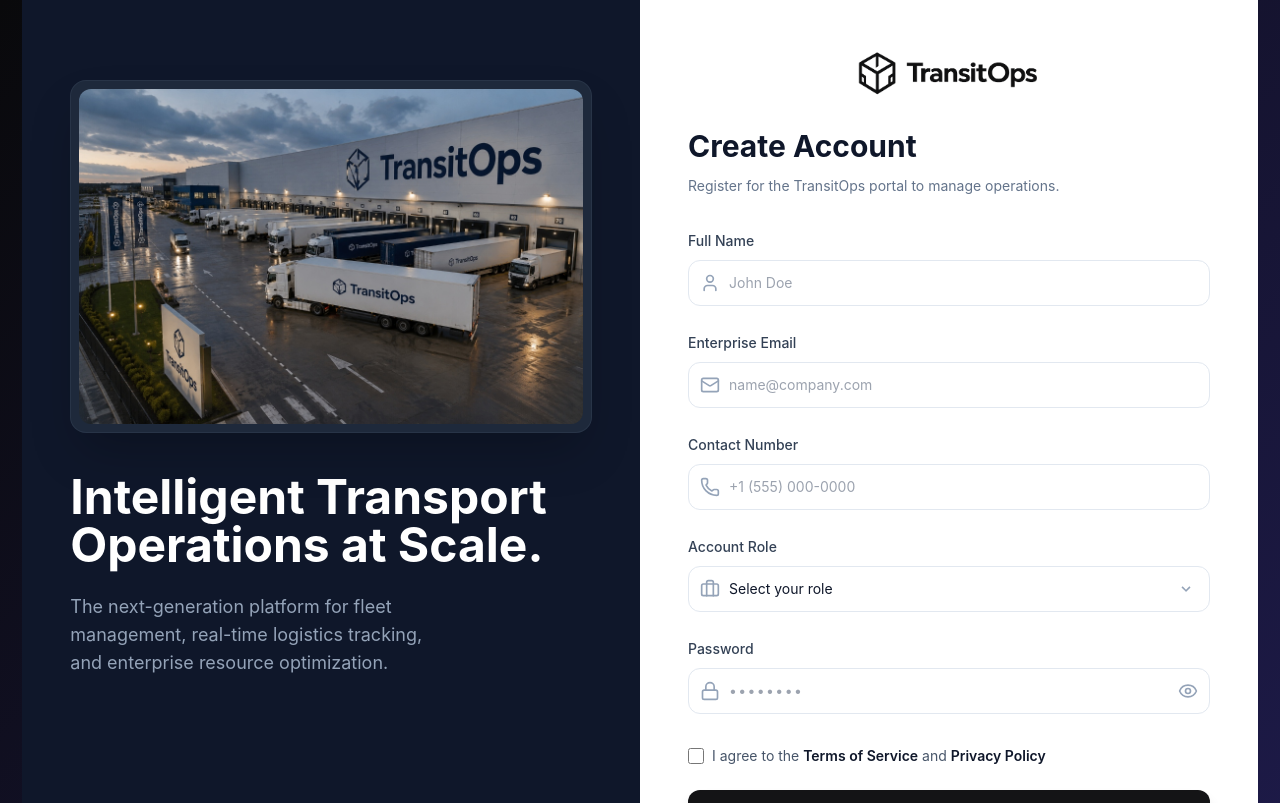
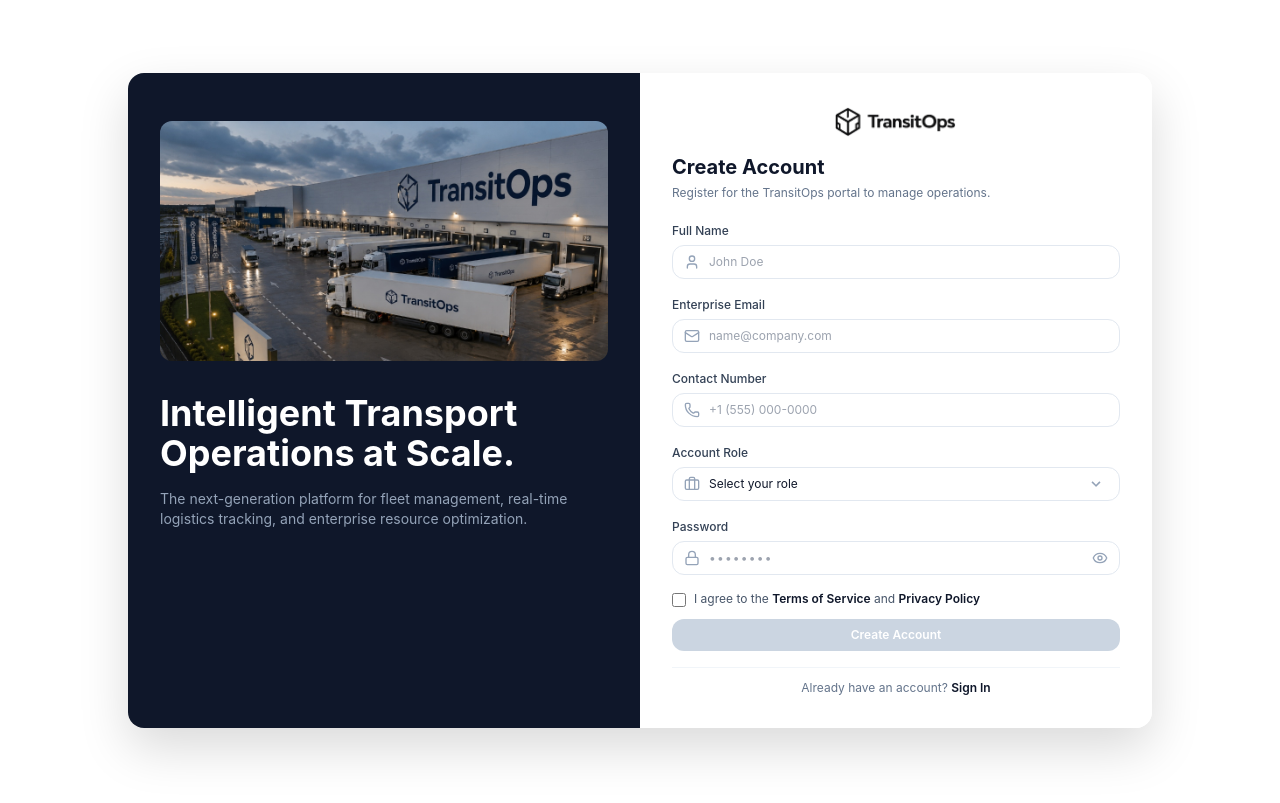
Before and after one commit to kavypatel03/TransitOps, a React (Vite) app in the folder frontend/: page /register in a window 1280 px wide. Shown: the top 803 px of the page. Built offline with nearby package versions, Linux system fonts and the light colour scheme.

Commit message:
feat: implement registration and sign-in pages with layout styling

```diff
--- a/frontend/src/index.css
+++ b/frontend/src/index.css
@@ -7,4 +7,7 @@
     @apply m-0 font-sans min-h-screen flex justify-center items-center overflow-x-hidden text-white;
     background: linear-gradient(135deg, #09090b 0%, #1e1b4b 100%);
   }
+  #root {
+    @apply w-full min-h-screen flex flex-col;
+  }
 }
--- a/frontend/src/pages/Registration.jsx
+++ b/frontend/src/pages/Registration.jsx
@@ -7,124 +7,113 @@ import logoImg from '../assets/logo.png';
 const Registration = () => {
   const [showPassword, setShowPassword] = useState(false);
   const [showConfirmPassword, setShowConfirmPassword] = useState(false);
+  const [acceptedTerms, setAcceptedTerms] = useState(false);
 
   return (
-    <div className="flex min-h-screen bg-slate-50 font-sans">
+    <div className="flex min-h-screen w-full items-center justify-center bg-white p-2 sm:p-4 font-sans">
+      <div className="flex w-full max-w-5xl flex-col lg:flex-row overflow-hidden rounded-2xl shadow-[0_20px_50px_rgba(0,0,0,0.15)]">
         {/* Left Column - Branding & Illustration */}
-      <div className="flex w-1/2 flex-col justify-between bg-slate-900 p-12 text-white">
-        <div className="max-w-2xl mx-auto w-full pt-8 flex flex-col items-center lg:items-start text-center lg:text-left">
+        <div className="flex w-full lg:w-1/2 flex-col justify-between bg-slate-900 p-6 lg:p-8 text-white">
+          <div className="max-w-2xl mx-auto w-full pt-4 flex flex-col items-center lg:items-start text-center lg:text-left">
 
-          <div className="w-full relative rounded-2xl overflow-hidden bg-slate-800 p-2 shadow-2xl border border-slate-700/50 mb-10">
+            <div className="w-full relative rounded-xl overflow-hidden mb-8 max-h-48 lg:max-h-60">
               <img
                 src={warehouseImg}
                 alt="Logistics Dashboard Illustration"
-              className="w-full h-auto rounded-xl object-cover"
+                className="w-full h-auto object-cover"
               />
             </div>
 
-          <h1 className="text-4xl lg:text-5xl font-bold leading-tight mb-6">
+            <h1 className="text-3xl lg:text-4xl font-bold leading-tight mb-4">
               Intelligent Transport<br />Operations at Scale.
             </h1>
 
-          <p className="text-slate-400 text-lg max-w-sm">
+            <p className="text-slate-400 text-sm max-w-md">
               The next-generation platform for fleet management, real-time logistics tracking, and enterprise resource optimization.
             </p>
-        </div>
-
-        <div className="max-w-2xl mx-auto w-full flex justify-between items-center text-sm text-slate-500 mt-12">
-          <div className="flex items-center gap-2">
-            <ShieldCheck className="w-4 h-4" />
-            <span>ISO 27001 Certified</span>
-          </div>
-          <div className="flex items-center gap-2">
-            <Activity className="w-4 h-4" />
-            <span>99.9% Uptime SLA</span>
-          </div>
           </div>
         </div>
 
       {/* Right Column - Registration Form */}
-      <div className="w-1/2 flex items-center justify-center p-6 sm:p-12 bg-white">
-        <div className="w-full max-w-2xl">
-          <div className="mb-8 flex items-center justify-center">
-            <img src={logoImg} alt="TransitOps Logo" className="h-12 w-auto" />
+      <div className="flex w-full lg:w-1/2 items-center justify-center bg-white p-4 sm:p-6 lg:p-8">
+        <div className="w-full max-w-xl">
+          <div className="mb-4 flex items-center justify-center">
+            <img src={logoImg} alt="TransitOps Logo" className="h-8 w-auto" />
           </div>
-          <div className="mb-8">
-            <h2 className="text-3xl font-bold text-slate-900 mb-3">Create Account</h2>
-            <p className="text-slate-500 text-sm">
+          <div className="mb-4">
+            <h2 className="text-xl font-bold text-slate-900 mb-1">Create Account</h2>
+            <p className="text-slate-500 text-xs">
               Register for the TransitOps portal to manage operations.
             </p>
           </div>
 
-          <form className="space-y-6" onSubmit={(e) => e.preventDefault()}>
+          <form className="space-y-3" onSubmit={(e) => e.preventDefault()}>
             {/* Name Input */}
-            <div className="space-y-2">
-              <label className="text-sm font-medium text-slate-700" htmlFor="name">
+            <div className="space-y-1">
+              <label className="text-xs font-medium text-slate-700" htmlFor="name">
                 Full Name
               </label>
               <div className="relative">
                 <div className="absolute inset-y-0 left-0 pl-3 flex items-center pointer-events-none text-slate-400">
-                  <User className="h-5 w-5" />
+                  <User className="h-4 w-4" />
                 </div>
                 <input
                   id="name"
                   type="text"
                   placeholder="John Doe"
-                  className="w-full pl-10 pr-4 py-3 bg-white border border-slate-200 rounded-xl text-sm focus:outline-none focus:ring-2 focus:ring-slate-900 focus:border-transparent transition-colors"
+                  className="w-full pl-9 pr-4 py-2 bg-white border border-slate-200 rounded-xl text-xs focus:outline-none focus:ring-2 focus:ring-slate-900 focus:border-transparent transition-colors"
                 />
               </div>
             </div>
 
             {/* Email Input */}
-            <div className="space-y-2">
-              <label className="text-sm font-medium text-slate-700" htmlFor="email">
+            <div className="space-y-1">
+              <label className="text-xs font-medium text-slate-700" htmlFor="email">
                 Enterprise Email
               </label>
               <div className="relative">
                 <div className="absolute inset-y-0 left-0 pl-3 flex items-center pointer-events-none text-slate-400">
-                  <Mail className="h-5 w-5" />
+                  <Mail className="h-4 w-4" />
                 </div>
                 <input
                   id="email"
                   type="email"
                   placeholder="name@company.com"
-                  className="w-full pl-10 pr-4 py-3 bg-white border border-slate-200 rounded-xl text-sm focus:outline-none focus:ring-2 focus:ring-slate-900 focus:border-transparent transition-colors"
+                  className="w-full pl-9 pr-4 py-2 bg-white border border-slate-200 rounded-xl text-xs focus:outline-none focus:ring-2 focus:ring-slate-900 focus:border-transparent transition-colors"
                 />
               </div>
             </div>
 
             {/* Phone Number Input */}
-            <div className="space-y-2">
-              <label className="text-sm font-medium text-slate-700" htmlFor="phone">
+            <div className="space-y-1">
+              <label className="text-xs font-medium text-slate-700" htmlFor="phone">
                 Contact Number
               </label>
               <div className="relative">
                 <div className="absolute inset-y-0 left-0 pl-3 flex items-center pointer-events-none text-slate-400">
-                  <Phone className="h-5 w-5" />
+                  <Phone className="h-4 w-4" />
                 </div>
                 <input
                   id="phone"
                   type="tel"
                   placeholder="+1 (555) 000-0000"
-                  className="w-full pl-10 pr-4 py-3 bg-white border border-slate-200 rounded-xl text-sm focus:outline-none focus:ring-2 focus:ring-slate-900 focus:border-transparent transition-colors"
+                  className="w-full pl-9 pr-4 py-2 bg-white border border-slate-200 rounded-xl text-xs focus:outline-none focus:ring-2 focus:ring-slate-900 focus:border-transparent transition-colors"
                 />
               </div>
             </div>
 
-
-
             {/* Role Select */}
-            <div className="space-y-2">
-              <label className="text-sm font-medium text-slate-700" htmlFor="role">
+            <div className="space-y-1">
+              <label className="text-xs font-medium text-slate-700" htmlFor="role">
                 Account Role
               </label>
               <div className="relative">
                 <div className="absolute inset-y-0 left-0 pl-3 flex items-center pointer-events-none text-slate-400">
-                  <Briefcase className="h-5 w-5" />
+                  <Briefcase className="h-4 w-4" />
                 </div>
                 <select
                   id="role"
-                  className="w-full pl-10 pr-4 py-3 bg-white border border-slate-200 rounded-xl text-sm text-slate-900 focus:outline-none focus:ring-2 focus:ring-slate-900 focus:border-transparent transition-colors appearance-none"
+                  className="w-full pl-9 pr-4 py-2 bg-white border border-slate-200 rounded-xl text-xs text-slate-900 focus:outline-none focus:ring-2 focus:ring-slate-900 focus:border-transparent transition-colors appearance-none"
                   defaultValue=""
                 >
                   <option value="" disabled>Select your role</option>
@@ -140,26 +129,26 @@ const Registration = () => {
             </div>
 
             {/* Password Input */}
-            <div className="space-y-2">
-              <label className="text-sm font-medium text-slate-700" htmlFor="password">
+            <div className="space-y-1">
+              <label className="text-xs font-medium text-slate-700" htmlFor="password">
                 Password
               </label>
               <div className="relative">
                 <div className="absolute inset-y-0 left-0 pl-3 flex items-center pointer-events-none text-slate-400">
-                  <Lock className="h-5 w-5" />
+                  <Lock className="h-4 w-4" />
                 </div>
                 <input
                   id="password"
                   type={showPassword ? "text" : "password"}
                   placeholder="••••••••"
-                  className="w-full pl-10 pr-12 py-3 bg-white border border-slate-200 rounded-xl text-sm focus:outline-none focus:ring-2 focus:ring-slate-900 focus:border-transparent transition-colors tracking-widest placeholder:tracking-widest"
+                  className="w-full pl-9 pr-12 py-2 bg-white border border-slate-200 rounded-xl text-xs focus:outline-none focus:ring-2 focus:ring-slate-900 focus:border-transparent transition-colors tracking-widest placeholder:tracking-widest"
                 />
                 <button
                   type="button"
                   onClick={() => setShowPassword(!showPassword)}
                   className="absolute inset-y-0 right-0 pr-3 flex items-center text-slate-400 hover:text-slate-600 focus:outline-none"
                 >
-                  {showPassword ? <EyeOff className="h-5 w-5" /> : <Eye className="h-5 w-5" />}
+                  {showPassword ? <EyeOff className="h-4 w-4" /> : <Eye className="h-4 w-4" />}
                 </button>
               </div>
             </div>
@@ -167,13 +156,15 @@ const Registration = () => {
 
 
             {/* Terms Checkbox */}
-            <div className="flex items-start pt-2">
+            <div className="flex items-start pt-1">
               <input
                 id="terms"
                 type="checkbox"
-                className="h-4 w-4 mt-0.5 text-slate-900 focus:ring-slate-900 border-slate-300 rounded cursor-pointer accent-slate-900"
+                checked={acceptedTerms}
+                onChange={(e) => setAcceptedTerms(e.target.checked)}
+                className="h-3.5 w-3.5 mt-0.5 text-slate-900 focus:ring-slate-900 border-slate-300 rounded cursor-pointer accent-slate-900"
               />
-              <label htmlFor="terms" className="ml-2 block text-sm text-slate-600 cursor-pointer">
+              <label htmlFor="terms" className="ml-2 block text-xs text-slate-600 cursor-pointer">
                 I agree to the <a href="#" className="font-semibold text-slate-900 hover:underline">Terms of Service</a> and <a href="#" className="font-semibold text-slate-900 hover:underline">Privacy Policy</a>
               </label>
             </div>
@@ -181,15 +172,19 @@ const Registration = () => {
             {/* Submit Button */}
             <button
               type="submit"
-              className="w-full bg-[#141416] hover:bg-black text-white font-semibold py-3.5 px-4 rounded-xl transition-all duration-200 ease-in-out transform hover:-translate-y-[1px] shadow-lg shadow-slate-900/20 active:translate-y-0 active:shadow-none mt-2"
+              disabled={!acceptedTerms}
+              className={`w-full font-semibold py-2 px-4 rounded-xl transition-all duration-200 ease-in-out transform shadow-md text-white mt-1 text-xs
+                ${acceptedTerms
+                  ? 'bg-[#141416] hover:bg-black hover:-translate-y-[1px] shadow-slate-900/10 active:translate-y-0 active:shadow-none cursor-pointer'
+                  : 'bg-slate-300 shadow-none cursor-not-allowed text-slate-500'}`}
             >
               Create Account
             </button>
           </form>
 
           {/* Footer Links */}
-          <div className="mt-8 pt-6 border-t border-slate-100 flex flex-col items-center gap-4">
-            <p className="text-sm text-slate-500">
+          <div className="mt-4 pt-3 border-t border-slate-100 flex flex-col items-center gap-2">
+            <p className="text-xs text-slate-500">
               Already have an account?{' '}
               <Link to="/" className="font-semibold text-slate-900 hover:underline">
                 Sign In
@@ -199,6 +194,7 @@ const Registration = () => {
         </div>
       </div>
     </div>
+    </div>
   );
 };
 
--- a/frontend/src/pages/SignIn.jsx
+++ b/frontend/src/pages/SignIn.jsx
@@ -14,107 +14,97 @@ const SignIn = () => {
   };
 
   return (
-    <div className="flex min-h-screen bg-slate-50 font-sans">
+    <div className="flex min-h-screen w-full items-center justify-center bg-white p-2 sm:p-4 font-sans">
+      <div className="flex w-full max-w-5xl flex-col lg:flex-row overflow-hidden rounded-2xl shadow-[0_20px_50px_rgba(0,0,0,0.15)]">
         {/* Left Column - Branding & Illustration */}
-      <div className="flex w-1/2 flex-col justify-between bg-slate-900 p-12 text-white">
-        <div className="max-w-2xl mx-auto w-full pt-8 flex flex-col items-center lg:items-start text-center lg:text-left">
+        <div className="flex w-full lg:w-1/2 flex-col justify-between bg-slate-900 p-6 lg:p-8 text-white">
+          <div className="max-w-2xl mx-auto w-full pt-4 flex flex-col items-center lg:items-start text-center lg:text-left">
 
-          <div className="w-full relative rounded-2xl overflow-hidden bg-slate-800 p-2 shadow-2xl border border-slate-700/50 mb-10">
+            <div className="w-full relative rounded-xl overflow-hidden mb-8 max-h-48 lg:max-h-60">
               <img
                 src={warehouseImg}
                 alt="Logistics Dashboard Illustration"
-              className="w-full h-auto rounded-xl object-cover"
+                className="w-full h-auto object-cover"
               />
             </div>
 
-          <h1 className="text-4xl lg:text-5xl font-bold leading-tight mb-6">
+            <h1 className="text-3xl lg:text-4xl font-bold leading-tight mb-4">
               Intelligent Transport<br />Operations at Scale.
             </h1>
 
-          <p className="text-slate-400 text-lg max-w-sm">
+            <p className="text-slate-400 text-sm max-w-md">
               The next-generation platform for fleet management, real-time logistics tracking, and enterprise resource optimization.
             </p>
-        </div>
-
-        <div className="max-w-2xl mx-auto w-full flex justify-between items-center text-sm text-slate-500 mt-12">
-          <div className="flex items-center gap-2">
-            <ShieldCheck className="w-4 h-4" />
-            <span>ISO 27001 Certified</span>
-          </div>
-          <div className="flex items-center gap-2">
-            <Activity className="w-4 h-4" />
-            <span>99.9% Uptime SLA</span>
-          </div>
           </div>
         </div>
 
       {/* Right Column - Sign In Form */}
-      <div className="w-1/2 flex items-center justify-center p-6 sm:p-12 bg-white">
-        <div className="w-full max-w-2xl">
-          <div className="mb-10 flex items-center justify-center">
-            <img src={logoImg} alt="TransitOps Logo" className="h-12 w-auto" />
+      <div className="flex w-full lg:w-1/2 items-center justify-center bg-white p-4 sm:p-6 lg:p-8">
+        <div className="w-full max-w-xl">
+          <div className="mb-4 flex items-center justify-center">
+            <img src={logoImg} alt="TransitOps Logo" className="h-8 w-auto" />
           </div>
-          <div className="mb-8">
-            <h2 className="text-3xl font-bold text-slate-900 mb-3">Sign In</h2>
-            <p className="text-slate-500 text-sm">
+          <div className="mb-4">
+            <h2 className="text-xl font-bold text-slate-900 mb-1">Sign In</h2>
+            <p className="text-slate-500 text-xs">
               Enter your credentials to access the TransitOps portal.
             </p>
           </div>
 
-          <form className="space-y-6" onSubmit={handleSignIn}>
+          <form className="space-y-4" onSubmit={handleSignIn}>
             {/* Email Input */}
-            <div className="space-y-2">
-              <label className="text-sm font-medium text-slate-700" htmlFor="email">
+            <div className="space-y-1">
+              <label className="text-xs font-medium text-slate-700" htmlFor="email">
                 Enterprise Email
               </label>
               <div className="relative">
                 <div className="absolute inset-y-0 left-0 pl-3 flex items-center pointer-events-none text-slate-400">
-                  <Mail className="h-5 w-5" />
+                  <Mail className="h-4 w-4" />
                 </div>
                 <input
                   id="email"
                   type="email"
                   placeholder="name@company.com"
-                  className="w-full pl-10 pr-4 py-3 bg-white border border-slate-200 rounded-xl text-sm focus:outline-none focus:ring-2 focus:ring-slate-900 focus:border-transparent transition-colors"
+                  className="w-full pl-9 pr-4 py-2 bg-white border border-slate-200 rounded-xl text-xs focus:outline-none focus:ring-2 focus:ring-slate-900 focus:border-transparent transition-colors"
                 />
               </div>
             </div>
 
             {/* Password Input */}
-            <div className="space-y-2">
+            <div className="space-y-1">
               <div className="flex items-center justify-between">
-                <label className="text-sm font-medium text-slate-700" htmlFor="password">
+                <label className="text-xs font-medium text-slate-700" htmlFor="password">
                   Password
                 </label>
               </div>
               <div className="relative">
                 <div className="absolute inset-y-0 left-0 pl-3 flex items-center pointer-events-none text-slate-400">
-                  <Lock className="h-5 w-5" />
+                  <Lock className="h-4 w-4" />
                 </div>
                 <input
                   id="password"
                   type={showPassword ? "text" : "password"}
                   placeholder="••••••••"
-                  className="w-full pl-10 pr-12 py-3 bg-white border border-slate-200 rounded-xl text-sm focus:outline-none focus:ring-2 focus:ring-slate-900 focus:border-transparent transition-colors tracking-widest placeholder:tracking-widest"
+                  className="w-full pl-9 pr-12 py-2 bg-white border border-slate-200 rounded-xl text-xs focus:outline-none focus:ring-2 focus:ring-slate-900 focus:border-transparent transition-colors tracking-widest placeholder:tracking-widest"
                 />
                 <button
                   type="button"
                   onClick={() => setShowPassword(!showPassword)}
                   className="absolute inset-y-0 right-0 pr-3 flex items-center text-slate-400 hover:text-slate-600 focus:outline-none"
                 >
-                  {showPassword ? <EyeOff className="h-5 w-5" /> : <Eye className="h-5 w-5" />}
+                  {showPassword ? <EyeOff className="h-4 w-4" /> : <Eye className="h-4 w-4" />}
                 </button>
               </div>
             </div>
 
             {/* Remember Me */}
-            <div className="flex items-center">
+            <div className="flex items-center pt-1">
               <input
                 id="remember-me"
                 type="checkbox"
-                className="h-4 w-4 text-slate-900 focus:ring-slate-900 border-slate-300 rounded cursor-pointer accent-slate-900"
+                className="h-3.5 w-3.5 text-slate-900 focus:ring-slate-900 border-slate-300 rounded cursor-pointer accent-slate-900"
               />
-              <label htmlFor="remember-me" className="ml-2 block text-sm text-slate-600 cursor-pointer">
+              <label htmlFor="remember-me" className="ml-2 block text-xs text-slate-600 cursor-pointer">
                 Keep me signed in for 30 days
               </label>
             </div>
@@ -122,15 +112,15 @@ const SignIn = () => {
             {/* Submit Button */}
             <button
               type="submit"
-              className="w-full bg-[#141416] hover:bg-black text-white font-semibold py-3.5 px-4 rounded-xl transition-all duration-200 ease-in-out transform hover:-translate-y-[1px] shadow-lg shadow-slate-900/20 active:translate-y-0 active:shadow-none"
+              className="w-full bg-[#141416] hover:bg-black text-white font-semibold py-2.5 px-4 rounded-xl transition-all duration-200 ease-in-out transform hover:-translate-y-[1px] shadow-md shadow-slate-900/10 active:translate-y-0 active:shadow-none mt-2 text-xs cursor-pointer"
             >
               Sign In to Dashboard
             </button>
           </form>
 
           {/* Footer Links */}
-          <div className="mt-8 pt-8 border-t border-slate-100 flex flex-col items-center gap-4">
-            <p className="text-sm text-slate-500">
+          <div className="mt-4 pt-3 border-t border-slate-100 flex flex-col items-center gap-2">
+            <p className="text-xs text-slate-500">
               Don't have an account?{' '}
               <Link to="/register" className="font-semibold text-slate-900 hover:underline">
                 Create Account
@@ -140,6 +130,7 @@ const SignIn = () => {
         </div>
       </div>
     </div>
+    </div>
   );
 };
 
```
Lines whose indentation alone changed are shown as unchanged.
